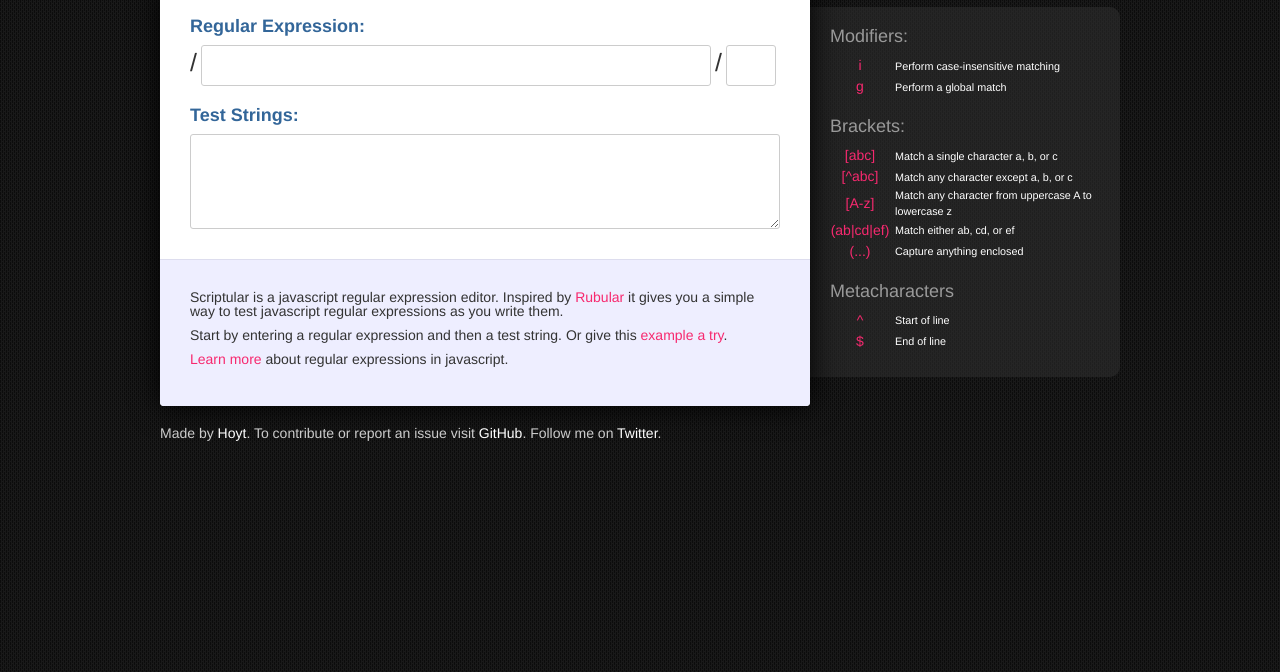
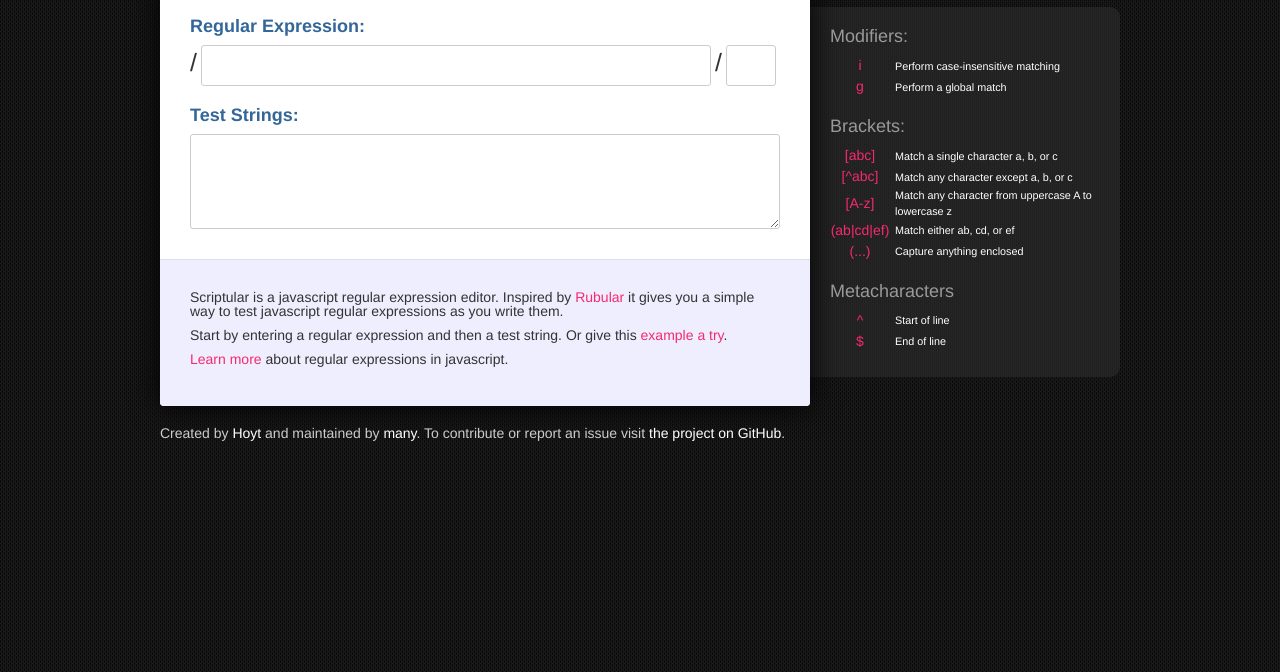
Before and after one commit to jonmagic/scriptular, a plain HTML site: page index.html in a window 1280 px wide. Shown: the part 128-800 px from the top of the page. Drawn offline with nearby package versions, Linux system fonts and the light colour scheme.

Commit message:
Update footer to meet current project reality.

```diff
--- a/index.html
+++ b/index.html
@@ -187,7 +187,7 @@
     </div>
 
     <div id="footer">
-      <p>Made by <a href="http://theprogrammingbutler.com">Hoyt</a>. To contribute or report an issue visit <a href="https://github.com/jonmagic/scriptular">GitHub</a>. Follow me on <a href="http://twitter.com/jonmagic">Twitter</a>.</p>
+      <p>Created by <a href="http://theprogrammingbutler.com">Hoyt</a> and maintained by <a href="https://github.com/jonmagic/scriptular#contributors">many</a>. To contribute or report an issue visit <a href="https://github.com/jonmagic/scriptular">the project on GitHub</a>.</p>
     </div>
   </div>
 
```
